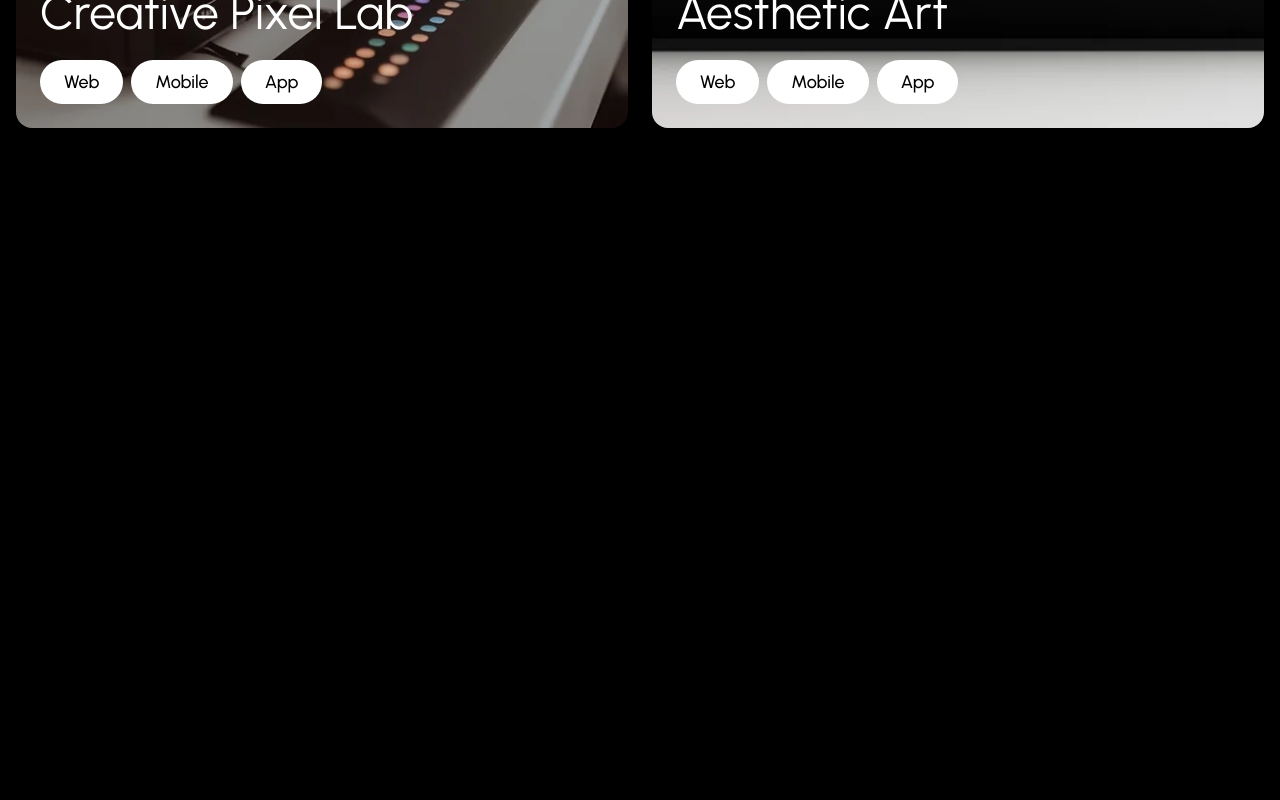
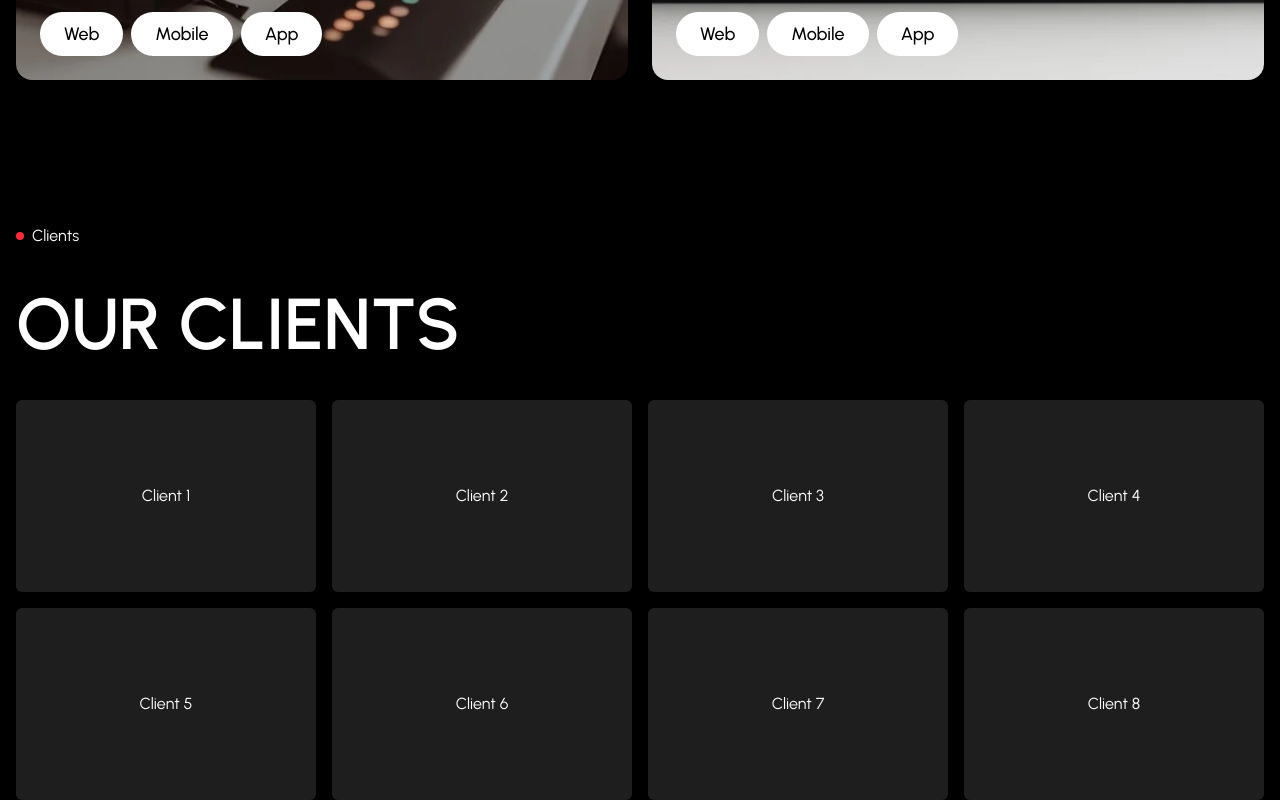
Before and after one commit to hatef-dev/Agency-Vue, a Vue app: page / in a window 1280 px wide. Shown: the part 4247-5047 px from the top of the page. Before the commit the page ends 4375 px from the top, so only its background shows below. Built offline with nearby package versions, Linux system fonts and the light colour scheme.

Commit message:
add Clients

```diff
--- /dev/null
+++ b/src/components/HomePage/HomePageClients.vue
@@ -0,0 +1,25 @@
+<template>
+  <div class="my-container flex flex-col gap-y-4 lg:gap-y-10">
+    <!-- Dot-->
+    <transition-animation>
+      <div class="flex items-center gap-x-2">
+        <!-- dot --><span class="w-2 h-2 bg-red-500 rounded-full"></span
+        ><span class="text-white">Clients</span>
+      </div>
+    </transition-animation>
+    <transition-animation>
+      <h1 class="uppercase text-white text-4xl lg:text-7xl font-semibold">Our Clients</h1>
+    </transition-animation>
+    <div>
+      <div class="grid grid-cols-1 lg:grid-cols-4 gap-4">
+        <transition-animation :delay="i * 0.05" v-for="i in [1, 2, 3, 4, 5, 6, 7, 8]" :key="i">
+          <div
+            class="h-[192px] flex justify-center items-center bg-[#1e1e1e] text-white rounded-md"
+          >
+            <h3>Client {{ i }}</h3>
+          </div>
+        </transition-animation>
+      </div>
+    </div>
+  </div>
+</template>
--- a/src/views/HomeView.vue
+++ b/src/views/HomeView.vue
@@ -1,11 +1,11 @@
 <template>
   <the-header></the-header>
-  <div class="flex flex-col gap-y-10 lg:gap-y-40">
+  <div class="flex flex-col gap-y-10 lg:gap-y-36">
     <home-page-header> </home-page-header>
-
     <home-page-about-us></home-page-about-us>
     <home-page-services></home-page-services>
     <home-page-projects></home-page-projects>
+    <home-page-clients></home-page-clients>
   </div>
 </template>
 
@@ -14,6 +14,7 @@ import HomePageHeader from '@/components/HomePage/HomePageHeader.vue'
 import HomePageAboutUs from '@/components/HomePage/HomePageAboutUs.vue'
 import HomePageServices from '@/components/HomePage/HomePageServices.vue'
 import HomePageProjects from '@/components/HomePage/HomePageProjects.vue'
+import HomePageClients from '@/components/HomePage/HomePageClients.vue'
 export default {
   name: 'HomeView',
   components: {
@@ -21,6 +22,7 @@ export default {
     HomePageAboutUs,
     HomePageServices,
     HomePageProjects,
+    HomePageClients,
   },
 }
 </script>
```
